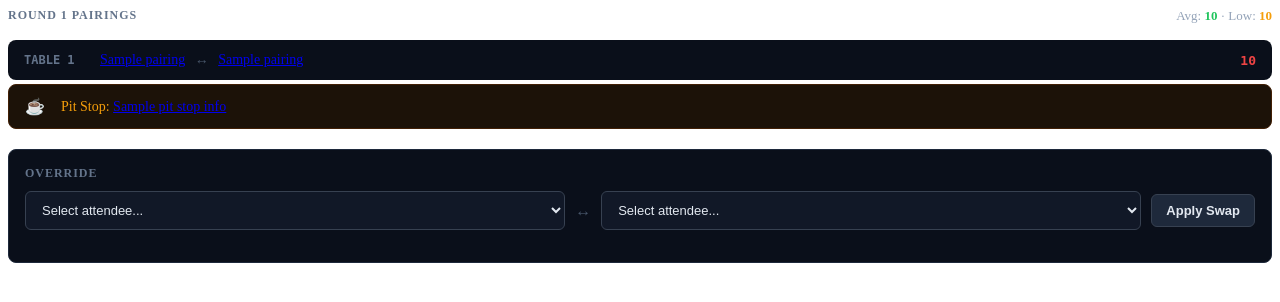
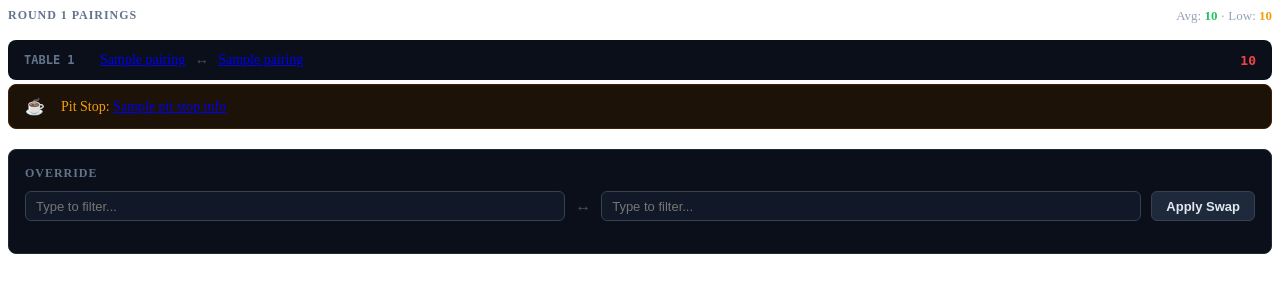
Before and after one commit to nicemohawk/dosido, a FastAPI app: template app/templates/partials/admin_pairings.html in a window 1280 px wide. Shown: the top 302 px of the page. Run offline with FastAPI, Linux system fonts and the light colour scheme; the template is opened without the code that fills it: most values are stand-ins (such as "Sample title", 1, 10 or a date in 2020).

Commit message:
Polish admin UI: green consistency, button sizing, filterable swap
- Match greens across Start Round, Check In, and checked-in dot with
  radial gradient and subtle top-right gloss
- Fix check-in/check-out/re-check-in buttons to consistent width
- Reduce settings control height, match swap override dropdowns
- Replace swap selects with filterable datalist inputs
- Align Add Walk-Up button with check-in button right edge
- Shrink settings dropdowns from 36px to 30px

Co-Authored-By: Claude Opus 4.6 <noreply@anthropic.com>

```diff
--- a/app/templates/partials/admin_pairings.html
+++ b/app/templates/partials/admin_pairings.html
@@ -39,28 +39,47 @@
   <div style="font-size: 12px; font-weight: 600; color: #64748b; margin-bottom: 10px; letter-spacing: 0.08em; text-transform: uppercase;">
     Override
   </div>
-  <form hx-post="/api/admin/swap" hx-swap="none" style="display: flex; align-items: center; gap: 10px;">
-    <select name="attendee_id_1" style="flex: 1; background: #111827; color: #e2e8f0; border: 1px solid #374151; border-radius: 6px; padding: 10px 12px; font-size: 13px;">
-      <option value="">Select attendee...</option>
+  <form hx-post="/api/admin/swap" hx-swap="none" style="display: flex; align-items: center; gap: 10px;"
+        onsubmit="resolveSwapIds(this)">
+    <input type="hidden" name="attendee_id_1" id="swap-id-1">
+    <input type="text" id="swap-input-1" list="swap-list-1" placeholder="Type to filter..."
+           style="flex: 1; background: #111827; color: #e2e8f0; border: 1px solid #374151; border-radius: 6px; padding: 0 10px; font-size: 13px; height: 30px; outline: none;">
+    <datalist id="swap-list-1">
       {% for id, att in attendees.items()|sort(attribute='1.name') %}
         {% if att.status.value == 'checked-in' %}
-        <option value="{{ id }}">{{ att.name }}</option>
+        <option value="{{ att.name }}" data-id="{{ id }}">
         {% endif %}
       {% endfor %}
-    </select>
+    </datalist>
     <span style="color: #475569;">&#8596;</span>
-    <select name="attendee_id_2" style="flex: 1; background: #111827; color: #e2e8f0; border: 1px solid #374151; border-radius: 6px; padding: 10px 12px; font-size: 13px;">
-      <option value="">Select attendee...</option>
+    <input type="hidden" name="attendee_id_2" id="swap-id-2">
+    <input type="text" id="swap-input-2" list="swap-list-2" placeholder="Type to filter..."
+           style="flex: 1; background: #111827; color: #e2e8f0; border: 1px solid #374151; border-radius: 6px; padding: 0 10px; font-size: 13px; height: 30px; outline: none;">
+    <datalist id="swap-list-2">
       {% for id, att in attendees.items()|sort(attribute='1.name') %}
         {% if att.status.value == 'checked-in' %}
-        <option value="{{ id }}">{{ att.name }}</option>
+        <option value="{{ att.name }}" data-id="{{ id }}">
         {% endif %}
       {% endfor %}
-    </select>
-    <button type="submit" style="background: #1e293b; color: #e2e8f0; border: 1px solid #374151; border-radius: 6px; padding: 8px 14px; font-weight: 600; font-size: 13px; cursor: pointer; white-space: nowrap;">
+    </datalist>
+    <button type="submit" style="background: #1e293b; color: #e2e8f0; border: 1px solid #374151; border-radius: 6px; padding: 0 14px; font-weight: 600; font-size: 13px; cursor: pointer; white-space: nowrap; height: 30px;">
       Apply Swap
     </button>
   </form>
+  <script>
+  function resolveSwapIds(form) {
+    ['1', '2'].forEach(function(n) {
+      var name = document.getElementById('swap-input-' + n).value;
+      var opts = document.getElementById('swap-list-' + n).options;
+      for (var i = 0; i < opts.length; i++) {
+        if (opts[i].value === name) {
+          document.getElementById('swap-id-' + n).value = opts[i].dataset.id;
+          return;
+        }
+      }
+    });
+  }
+  </script>
 </div>
 {% else %}
 <div style="font-size: 14px; color: #64748b;">No pairings yet — start a round to see matches.</div>
--- a/app/templates/partials/admin_round_control.html
+++ b/app/templates/partials/admin_round_control.html
@@ -29,7 +29,7 @@
     hx-post="/api/admin/advance-round"
     hx-swap="none"
     onclick="confirmAdvance(event)"
-    style="background: #22c55e; color: #0a0f1a; border: none; border-radius: 8px; padding: 10px 20px; font-weight: 600; font-size: 14px; cursor: pointer;">
+    style="background: radial-gradient(circle at 75% 20%, rgba(255,255,255,0.15), transparent 50%), radial-gradient(circle at 80% 20%, #4ade80, #22c55e 50%, #16a34a); color: #0a0f1a; border: none; border-radius: 8px; padding: 10px 20px; font-weight: 600; font-size: 14px; cursor: pointer;">
     &#9654; Start Round {{ state.round_number + 1 }}
   </button>
   <!-- Confirm prompt (hidden, shown by JS) -->
@@ -38,7 +38,7 @@
     <button id="advance-confirm-btn"
       hx-post="/api/admin/advance-round"
       hx-swap="none"
-      style="background: #22c55e; color: #0a0f1a; border: none; border-radius: 8px; padding: 8px 16px; font-weight: 600; font-size: 13px; cursor: pointer;">
+      style="background: radial-gradient(circle at 75% 20%, rgba(255,255,255,0.15), transparent 50%), radial-gradient(circle at 80% 20%, #4ade80, #22c55e 50%, #16a34a); color: #0a0f1a; border: none; border-radius: 8px; padding: 8px 16px; font-weight: 600; font-size: 13px; cursor: pointer;">
       Confirm
     </button>
     <button onclick="cancelAdvance()"
```
Also changed, not shown: app/templates/admin.html (+4 -4 lines), app/templates/partials/admin_pool.html (+4 -4 lines).
